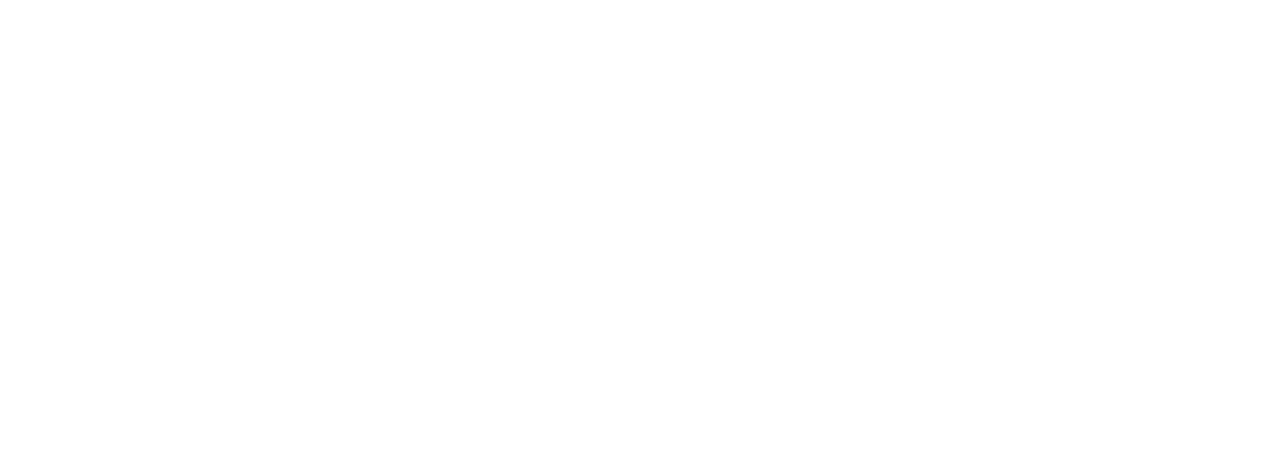
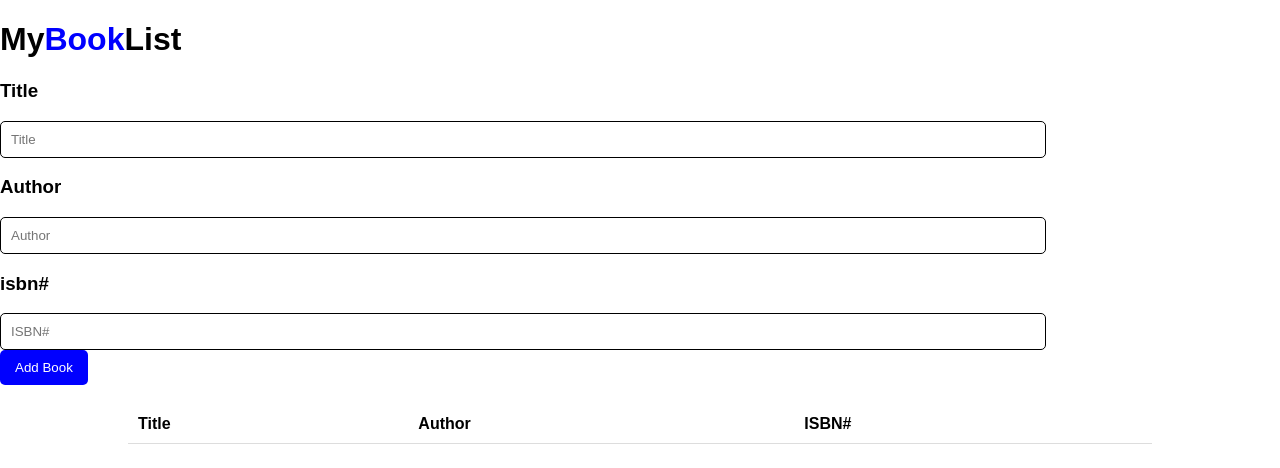
Before and after one commit to acciojob/book-list-Harsh652003, a website: page main.html in a window 1280 px wide. Drawn offline with Linux system fonts and the light colour scheme.

Commit message:
created a submission

```diff
--- a/main.html
+++ b/main.html
@@ -8,7 +8,28 @@
 
 <body>
 	<!-- the entire body must be written by student -->
-    <script type="text/javascript" src="./script.js">
+    <h1>My<span>Book</span>List</h1>
+    <form id="book-form">
+		<h3>Title</h3>
+        <input type="text" id="title" placeholder="Title" required><br>
+       <h3>Author</h3>
+		<input type="text" id="author" placeholder="Author" required><br>
+        <h3>isbn#</h3>
+		<input type="text" id="isbn" placeholder="ISBN#" required><br>
+        <button type="submit">Add Book</button>
+    </form>
+    <table>
+        <thead>
+            <tr>
+                <th>Title</th>
+                <th>Author</th>
+                <th>ISBN#</th>
+
+            </tr>
+        </thead>
+        <tbody id="book-list"></tbody>
+    </table>
+	<script type="text/javascript" src="./script.js">
 </script>
 
 </body>
--- a/script.js
+++ b/script.js
@@ -1 +1,29 @@
 //your JS code here. If required.
+document.addEventListener("DOMContentLoaded", function() {
+    document.getElementById("book-form").addEventListener("submit", function(event) {
+        event.preventDefault();
+        const title = document.getElementById("title").value.trim();
+        const author = document.getElementById("author").value.trim();
+        const isbn = document.getElementById("isbn").value.trim();
+
+        if (title === "" || author === "" || isbn === "") {
+            alert("Please fill in all fields!");
+            return;
+        }
+
+        const bookList = document.getElementById("book-list");
+        const row = document.createElement("tr");
+        row.innerHTML = `<td>${title}</td><td>${author}</td><td>${isbn}</td><td><button class='delete-btn'>X</button></td>`;
+        bookList.appendChild(row);
+
+        document.getElementById("title").value = "";
+        document.getElementById("author").value = "";
+        document.getElementById("isbn").value = "";
+    });
+
+    document.getElementById("book-list").addEventListener("click", function(event) {
+        if (event.target.classList.contains("delete-btn")) {
+            event.target.parentElement.parentElement.remove();
+        }
+    });
+});
--- a/styles.css
+++ b/styles.css
@@ -1 +1,47 @@
 /*  your css code here. If applicable */
+body {
+            font-family: Arial, sans-serif;
+            text-align: left;
+	        margin:0px;
+	        padding:0px;
+        }
+        h1 {
+            font-size: 2rem;
+        }
+        h1 span {
+            color: blue;
+        }
+        form {
+            margin-bottom: 20px;
+        }
+        input {
+            width: 80%;
+            padding: 10px;
+            margin: 0px;
+            border: 1px solid ;
+            border-radius: 5px;
+        }
+        button {
+            background-color: blue;
+            color: white;
+            padding:10px 15px;
+            border: none;
+            border-radius: 5px;
+            cursor: pointer;
+        }
+        table {
+            width: 80%;
+            margin: 0 auto;
+            border-collapse: collapse;
+        }
+        th, td {
+            padding: 10px;
+            border-bottom: 1px solid #ddd;
+        }
+        .delete-btn {
+            background-color: red;
+            color: white;
+            border: none;
+            padding: 5px 10px;
+            cursor: pointer;
+        }
```
